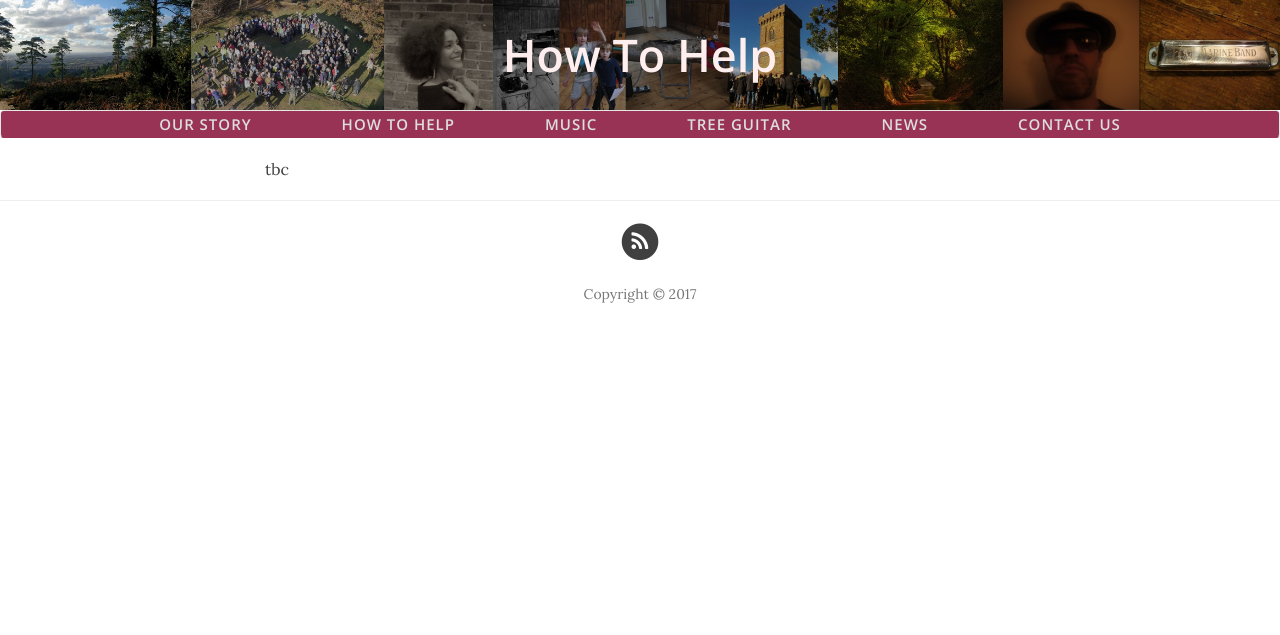
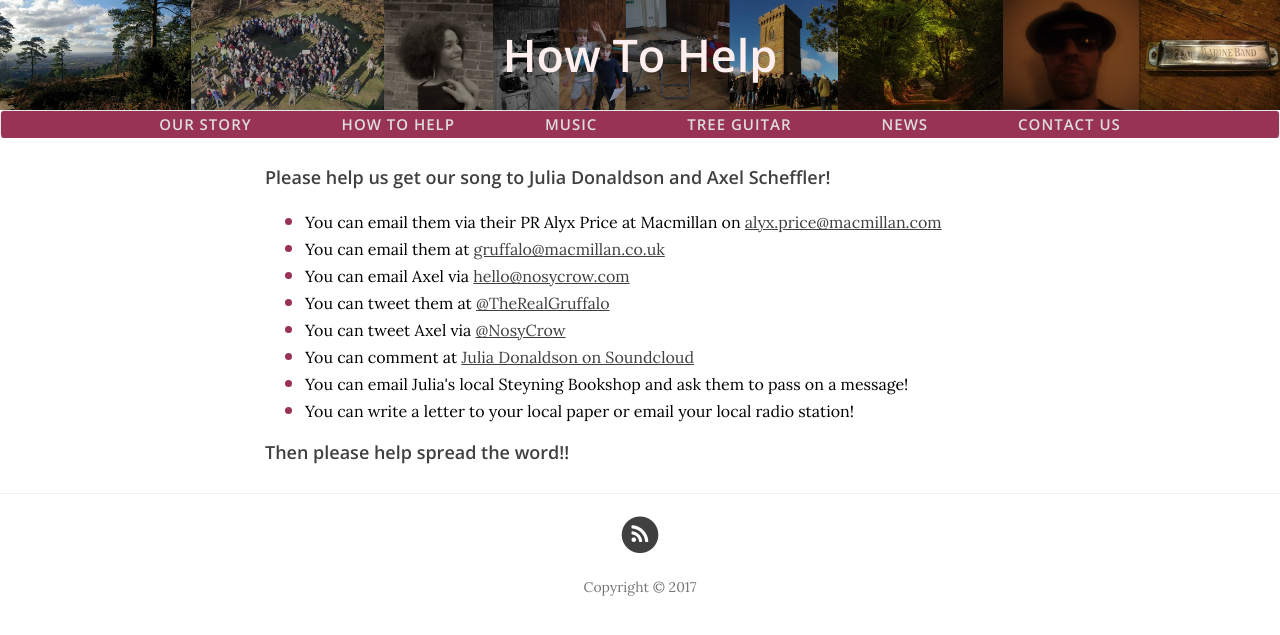
Before and after one commit to voiceforleithhill/leithhillblues.co.uk, a Jekyll site: the page built from how-to-help.html, in a window 1280 px wide. Shown: the top 635 px of the page. Built offline with Jekyll 4.4.1, drawn with Linux system fonts in a browser that asks for light colours; nearby versions of some CDN libraries.

Commit message:
Content updates

```diff
--- a/css/clean-blog.css
+++ b/css/clean-blog.css
@@ -80,6 +80,16 @@
 }
 em.approved {
   color: #f00;
+}
+li.cta {
+  color: #993355;
+  font-size: 20px;
+}
+li.cta p {
+  color: black;
+  font-size: 16px;
+  margin: 0;
+  padding: 0;
 }
 .navbar-custom {
   background: #993355;
--- a/how-to-help.html
+++ b/how-to-help.html
@@ -3,4 +3,16 @@
 title: "How To Help"
 ---
 
-tbc
+<h4>Please help us get our song to Julia Donaldson and Axel Scheffler!</h4>
+<p><ul>
+  <li class="cta"><p>You can email them via their PR Alyx Price at Macmillan on <a href="alyx.price@macmillan.com">alyx.price@macmillan.com</a></p></li>
+  <li class="cta"><p>You can email them at <a href="gruffalo@macmillan.co.uk">gruffalo@macmillan.co.uk</a> </p></p></li>
+  <li class="cta"><p>You can email Axel via <a href="hello@nosycrow.com">hello@nosycrow.com</a></p></li>
+  <li class="cta"><p>You can tweet them at <a href="https://twitter.com/TheRealGruffalo">@TheRealGruffalo</a></p></li>
+  <li class="cta"><p>You can tweet Axel via <a href="https://twitter.com/NosyCrow">@NosyCrow</a></p></li>
+  <li class="cta"><p>You can comment at <a href="https://soundcloud.com/pan-macmillan/sets/julia-donaldson">Julia Donaldson on Soundcloud</a></p></li>
+  <li class="cta"><p>You can email Julia's local Steyning Bookshop <a href="info@steyningbookshop.co.uk"></a> and ask them to pass on a message!</p></li>
+  <li class="cta"><p>You can write a letter to your local paper or email your local radio station!</p></li>
+</ul></p>
+
+<h4>Then please help spread the word!!</h4>
--- a/index.html
+++ b/index.html
@@ -4,7 +4,7 @@
 
 <img src="{{ site.baseurl }}/img/tree-guitar.png" width="500" alt="Tree guitar">
 
-<p>We need <a href="{{ site.baseurl }}/how-to-help"><strong>your help</strong></a> to get our song to Julia Donaldson and Axel Scheffler!! We hope the Gruffalo will join us in reminding the Forestry Commission that they should be "<a href="https://www.forestry.gov.uk/forestry/infd-6val65" target="_blank">protecting our forests and woodlands</a>" rather than selling them off to oil drilling companies.
+<p>We need <a href="{{ site.baseurl }}/how-to-help"><strong>your help</strong></a> to get our song to Julia Donaldson and Axel Scheffler!! We're asking the Gruffalo to join us in reminding the Forestry Commission that they should be "<a href="https://www.forestry.gov.uk/forestry/infd-6val65" target="_blank">protecting our forests and woodlands</a>" rather than selling them off to oil drilling companies.
 
 <br><br>
 
```
Also changed, not shown: less/clean-blog.less (+11 -0 lines), css/clean-blog.min.css.
